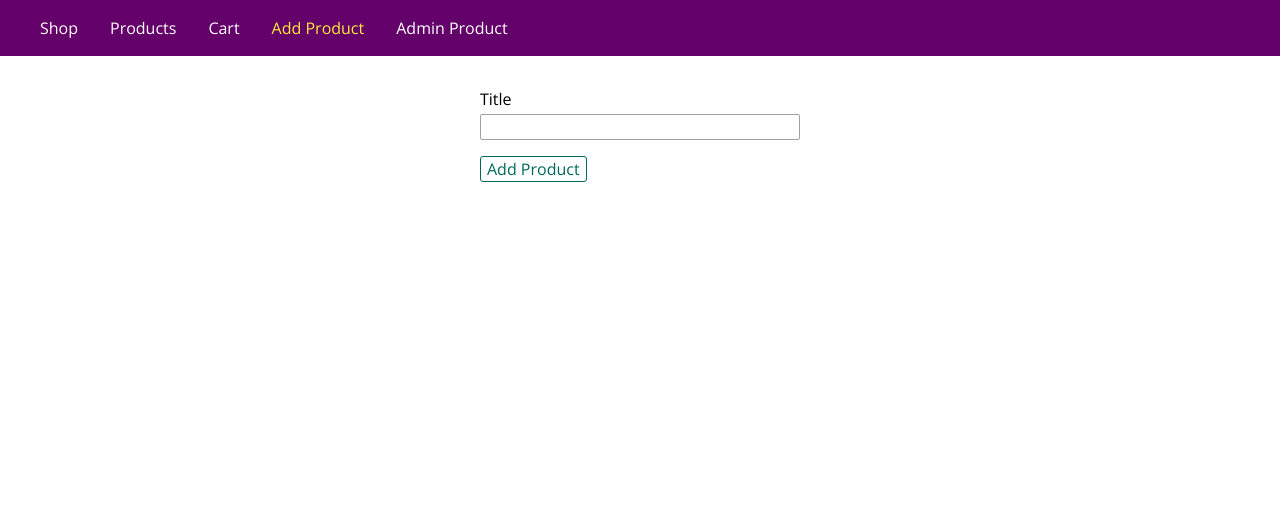
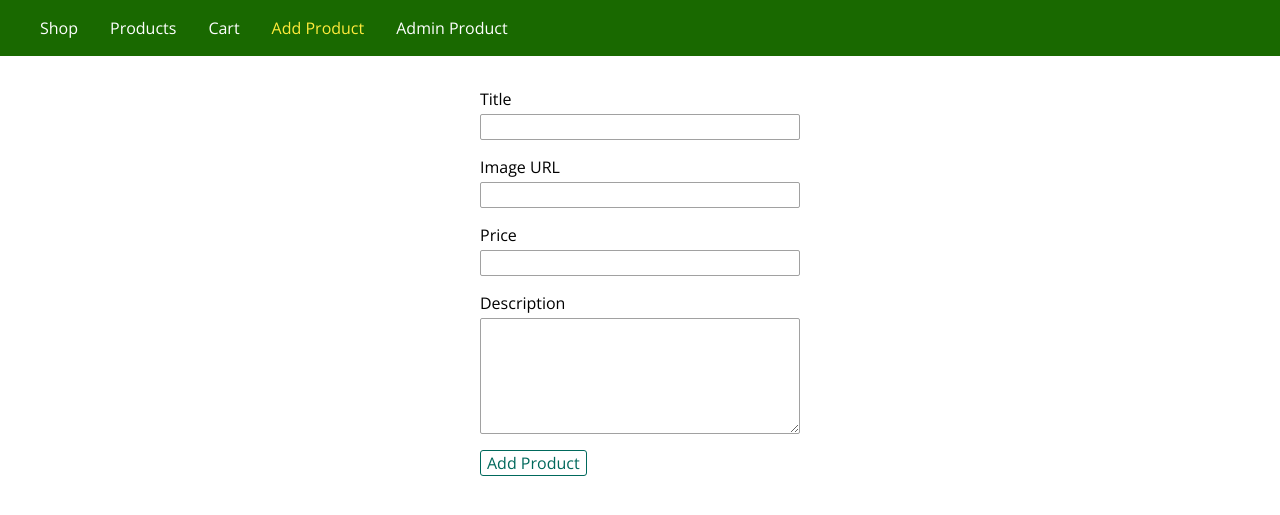
Before and after one commit to shir0ero/DeckDrop, a Node server app: page /admin/add-product in a window 1280 px wide. Shown: the top 515 px of the page. Run offline with Node 20, Linux system fonts and the light colour scheme; some libraries are stand-ins or nearby versions.

Commit message:
Fixed the controller links

```diff
--- a/controllers/products.js
+++ b/controllers/admin.js
@@ -1,3 +1,4 @@
+//these are admin related controllers
 const Product = require('../models/product');
 
 exports.getAddProduct = (req, res, next) => {
@@ -11,21 +12,21 @@ exports.getAddProduct = (req, res, next) => {
 };
 
 exports.postAddProduct = (req, res, next) => {
-    const product = new Product(req.body.title);
+    const title = req.body.title;
+    const imageUrl = req.body.imageUrl;
+    const price = req.body.price;
+    const description = req.body.description;
+    const product = new Product(title, imageUrl, price, description);
     product.save();
     res.redirect('/');
 };
 
 exports.getProducts = (req, res, next) => {
-    // res.send("<h1>I love pokemons</h1>"
-    const products = Product.fetchAll(products => {
-        res.render('shop/product-list', {
+    Product.fetchAll(products => {
+        res.render('admin/products', {
             prods: products,
-            pageTitle: 'shop',
-            path: '/',
-            'hasProducts': products.length > 0,
-            activeShop: true,
-            productCSS: true,
+            pageTitle: 'Admin Products',
+            path: '/admin/products',
         });
     });
-};
+}
--- a/controllers/error.js
+++ b/controllers/error.js
@@ -1,3 +1,3 @@
 exports.get404 = (req, res, next) => {
-    res.status(404).render('404', { pageTitle: 'Page not found' });
+    res.status(404).render('404', { pageTitle: 'Page not found', path: '/404' });
 };
--- a/public/css/forms.css
+++ b/public/css/forms.css
@@ -3,18 +3,21 @@
 }
 
 .form-control label,
-.form-control input {
+.form-control input,
+.form-control textarea {
     display: block;
     width: 100%;
     margin-bottom: 0.25rem;
 }
 
-.form-control input {
+.form-control input,
+.form-control textarea {
     border: 1px solid #a1a1a1;
     font: inherit;
     border-radius: 2px;
 }
 
-.form-control input:focus {
-    outline-color: #006967;
+.form-control input:focus,
+.form-control textarea:focus {
+    outline-color: #00695c;
 }
--- a/public/css/main.css
+++ b/public/css/main.css
@@ -18,7 +18,7 @@ main {
 .main-header {
   width: 100%;
   height: 3.5rem;
-  background-color: #640069;
+  background-color: #196900;
   padding: 0 1.5rem;
 }
 
@@ -83,13 +83,13 @@ main {
 }
 
 .card__actions {
-  padding: 1rem;
-  text-align: center;
+    padding: 1rem;
+    text-align: center;
 }
 
 .card__actions button,
 .card__actions a {
-  margin: 0 0.25rem;
+    margin: 0 0.25rem;
 }
 
 .btn {
--- a/views/admin/add-product.ejs
+++ b/views/admin/add-product.ejs
@@ -12,6 +12,19 @@
                         <label for="title">Title</label>
                         <input type="text" name="title" id="title">
                     </div>
+                    <div class="form-control">
+                        <label for="imageURL">Image URL</label>
+                        <input type="text" name="imageUrl" id="imageUrl">
+                    </div>
+                    <div class="form-control">
+                        <label for="price">Price</label>
+                        <input type="text" name="price" id="price">
+                    </div>
+                    <div class="form-control">
+                        <label for="description">Description</label>
+                        <textarea name="description" id="description" rows="5"></textarea>
+                    </div>
+
 
                     <button class="btn" type="submit">Add Product</button>
                 </form>
--- a/views/includes/head.ejs
+++ b/views/includes/head.ejs
@@ -9,4 +9,3 @@
         <%= pageTitle %>
     </title>
     <link rel="stylesheet" href="/css/main.css">
-</head>
--- a/views/shop/cart.ejs
+++ b/views/shop/cart.ejs
@@ -0,0 +1,6 @@
+<%- include('../includes/head.ejs') %>
+    </head>
+
+    <body>
+        <%- include('../includes/navigation.ejs') %>
+            <%- include('../includes/end.ejs') %>
```
Also changed, not shown: controllers/shop.js (added, +45 -0 lines), models/product.js (+7 -2 lines), routes/admin.js (+5 -5 lines), routes/shop.js (+10 -2 lines), views/shop/index.ejs (+36 -0 lines).
